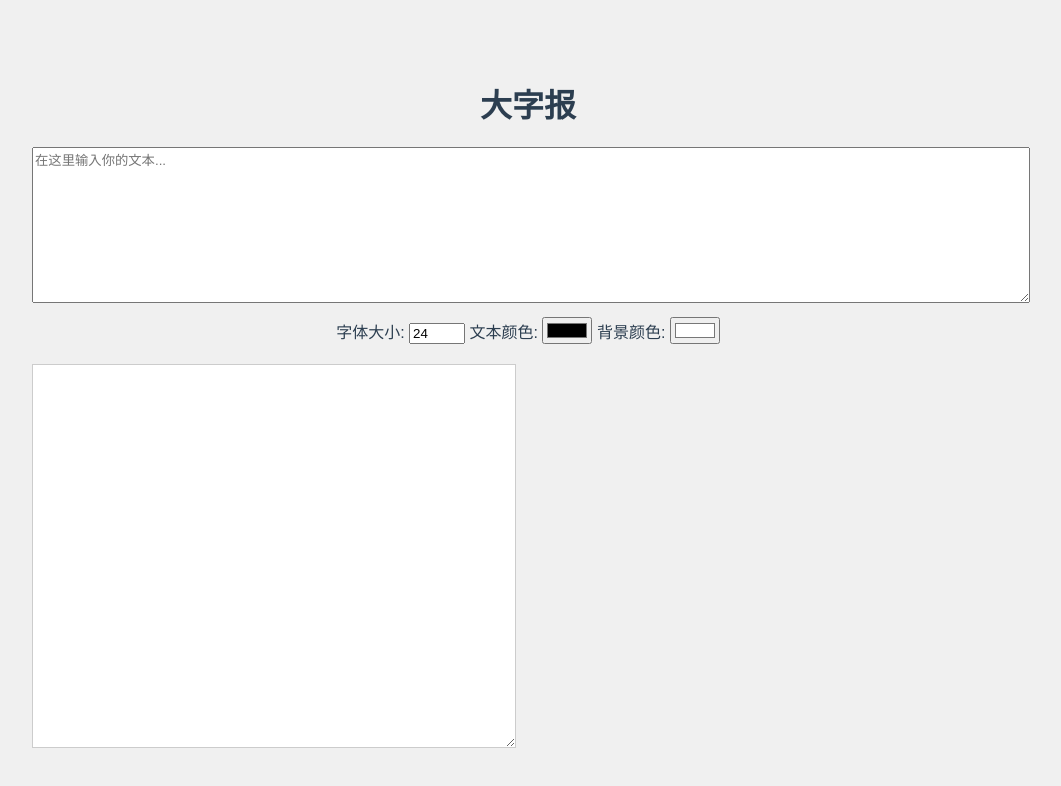
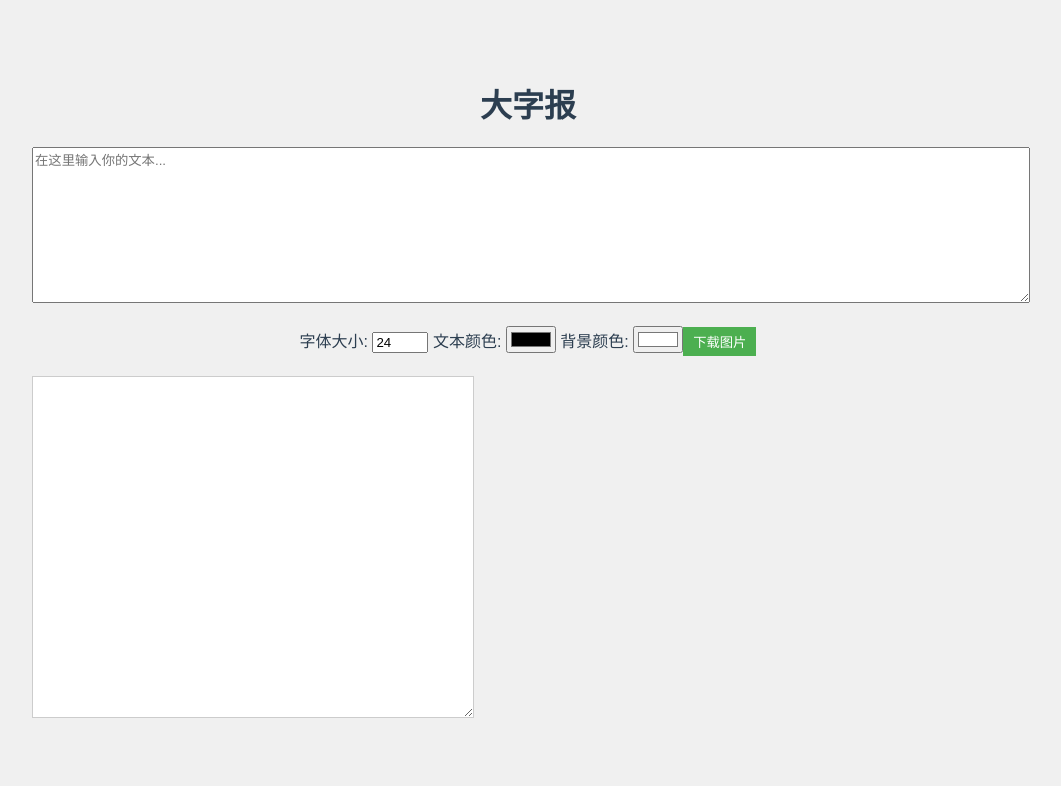
Before and after one commit to PandaBearLab/slogan, a Vue app: page / in a window 1280 px wide. Shown: the top 786 px of the page, without its empty margins (112-1173 px from the left). Built offline with nearby package versions, Linux system fonts and the light colour scheme; a web font is replaced by a local one.

Commit message:
exporting pics

```diff
--- a/src/components/TextFormatter.vue
+++ b/src/components/TextFormatter.vue
@@ -15,6 +15,7 @@
         背景颜色:
         <input type="color" v-model="bgColor">
       </label>
+      <button @click="downloadImage">下载图片</button>
     </div>
     <div
       class="output"
@@ -27,7 +28,8 @@
 </template>
 
 <script>
-import { ref, computed, onMounted, onUnmounted } from 'vue'
+import { ref, computed } from 'vue'
+import html2canvas from 'html2canvas'
 
 export default {
   name: 'TextFormatter',
@@ -37,8 +39,8 @@ export default {
     const textColor = ref('#000000')
     const bgColor = ref('#ffffff')
     const outputDiv = ref(null)
-    const outputWidth = ref(400)
-    const outputHeight = ref(300)
+    const outputWidth = ref(400) // 固定初始宽度
+    const outputHeight = ref(300) // 固定初始高度
 
     const outputStyle = computed(() => ({
       backgroundColor: bgColor.value,
@@ -82,12 +84,22 @@ export default {
       window.addEventListener('mouseup', stopResize)
     }
 
-    onMounted(() => {
+    const downloadImage = async () => {
       if (outputDiv.value) {
-        outputWidth.value = outputDiv.value.offsetWidth
-        outputHeight.value = outputDiv.value.offsetHeight
+        try {
+          const canvas = await html2canvas(outputDiv.value, {
+            backgroundColor: bgColor.value
+          })
+          const dataUrl = canvas.toDataURL('image/png')
+          const link = document.createElement('a')
+          link.download = '大字报.png'
+          link.href = dataUrl
+          link.click()
+        } catch (error) {
+          console.error('生成图片时出错:', error)
+        }
       }
-    })
+    }
 
     return {
       input,
@@ -97,7 +109,8 @@ export default {
       outputStyle,
       formattedText,
       outputDiv,
-      startResize
+      startResize,
+      downloadImage
     }
   }
 }
@@ -137,4 +150,17 @@ textarea {
 .text-block {
   margin-bottom: 10px;
 }
+
+button {
+  margin-top: 10px;
+  padding: 5px 10px;
+  background-color: #4CAF50;
+  color: white;
+  border: none;
+  cursor: pointer;
+}
+
+button:hover {
+  background-color: #45a049;
+}
 </style>
```
